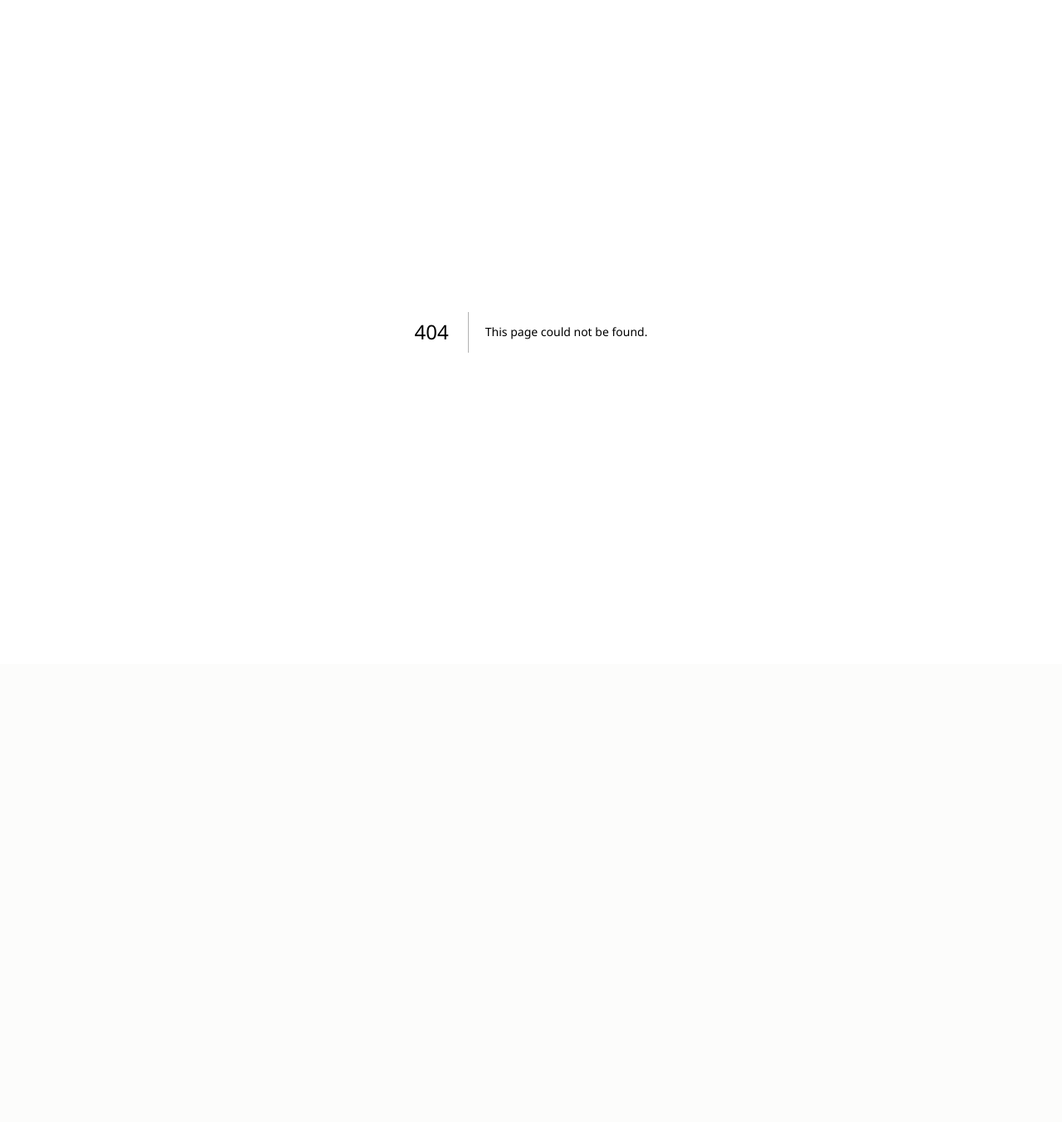
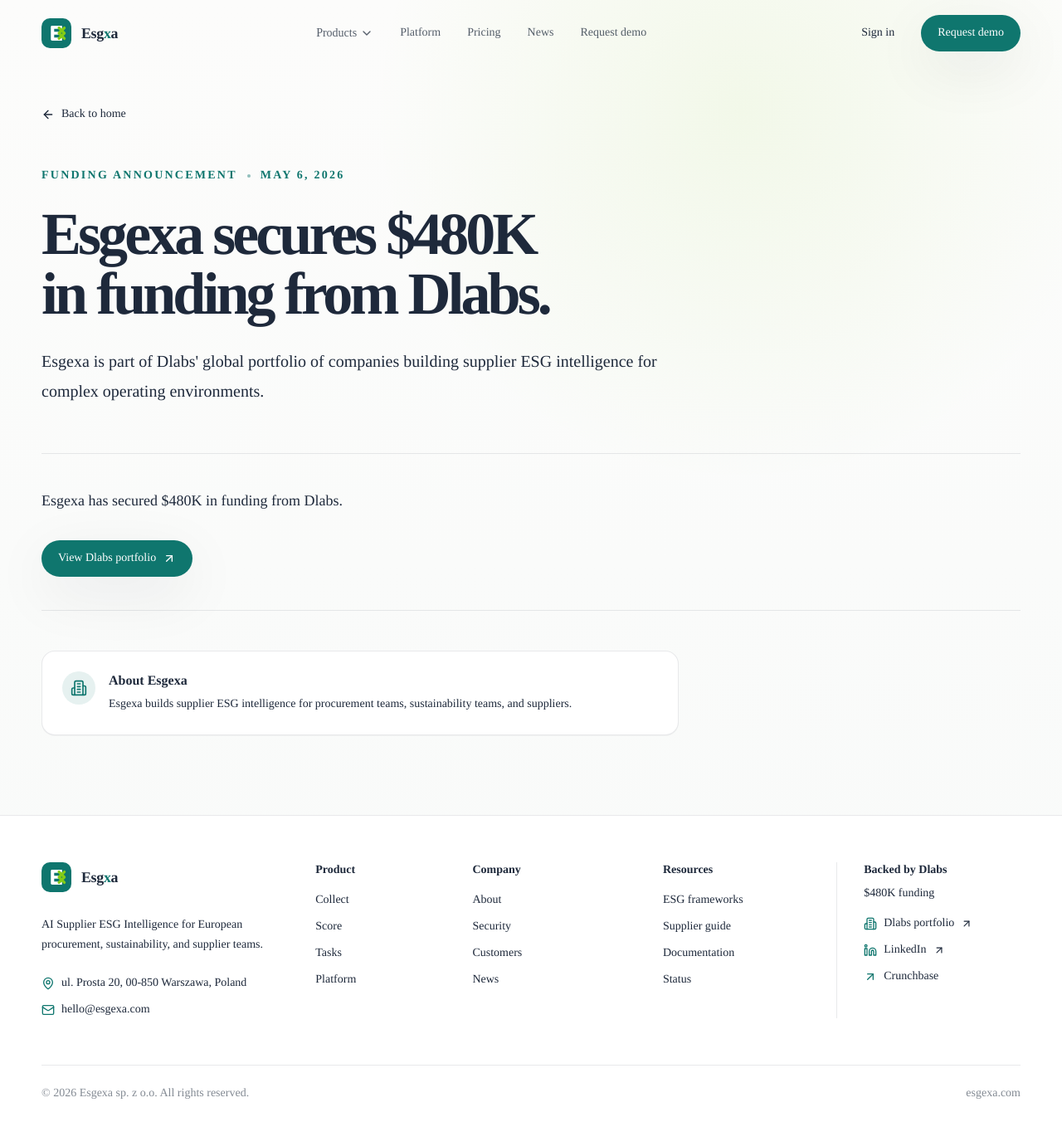
Before and after one commit to PrajaktaAdlytica/esgria-website, a Next.js app: page /news/funding-announcement in a window 1280 px wide. Before the commit this address had no page. Shown: the whole page at 83% size. Before the commit the page ends 800 px from the top, so only its background shows below. Built offline with nearby package versions, Linux system fonts and the light colour scheme.

Commit message:
Add Dlabs funding announcement

```diff
--- a/app/layout.tsx
+++ b/app/layout.tsx
@@ -49,10 +49,25 @@
 }: Readonly<{
   children: React.ReactNode;
 }>) {
+  const organizationJsonLd = {
+    "@context": "https://schema.org",
+    "@type": "Organization",
+    name: "Esgexa",
+    url: "https://esgexa.com",
+    sameAs: [
+      "https://www.linkedin.com/company/esgexa/",
+      "https://www.crunchbase.com/organization/esgexa",
+    ],
+  };
+
   return (
     <html lang="en">
       <body className={`${geistSans.variable} ${geistMono.variable} antialiased`}>
         {children}
+        <script
+          type="application/ld+json"
+          dangerouslySetInnerHTML={{ __html: JSON.stringify(organizationJsonLd) }}
+        />
       </body>
     </html>
   );
--- /dev/null
+++ b/app/news/funding-announcement/page.tsx
@@ -0,0 +1,70 @@
+import type { Metadata } from "next";
+import Link from "next/link";
+import { ArrowLeft, ArrowUpRight, Building2 } from "lucide-react";
+import { Footer } from "@/components/sections/footer";
+import { Navbar } from "@/components/sections/navbar";
+import { Button } from "@/components/ui/button";
+
+export const metadata: Metadata = {
+  title: "Esgexa secures $480K in funding from Dlabs",
+  description: "Esgexa has secured $480K in funding from Dlabs, announced May 6, 2026.",
+  alternates: { canonical: "/news/funding-announcement" },
+  openGraph: {
+    title: "Esgexa secures $480K in funding from Dlabs",
+    description: "Esgexa has secured $480K in funding from Dlabs, announced May 6, 2026.",
+    type: "article",
+    publishedTime: "2026-05-06T00:00:00.000Z",
+  },
+};
+
+export default function FundingAnnouncementPage() {
+  return (
+    <>
+      <Navbar />
+      <main className="pt-32">
+        <article className="section-shell pb-24">
+          <Link href="/" className="inline-flex items-center gap-2 text-sm font-medium text-slate/62 transition hover:text-primary">
+            <ArrowLeft className="h-4 w-4" /> Back to home
+          </Link>
+          <header className="mt-12 max-w-4xl">
+            <div className="flex flex-wrap items-center gap-x-3 gap-y-1 text-sm font-semibold uppercase tracking-[0.16em] text-primary">
+              <span>Funding announcement</span>
+              <span className="h-1 w-1 rounded-full bg-primary/45" aria-hidden="true" />
+              <time dateTime="2026-05-06">May 6, 2026</time>
+            </div>
+            <h1 className="mt-6 text-balance text-5xl font-semibold tracking-[-0.055em] text-slate lg:text-7xl">
+              Esgexa secures $480K in funding from Dlabs.
+            </h1>
+            <p className="mt-7 max-w-3xl text-xl leading-9 text-slate/68">
+              Esgexa is part of Dlabs&apos; global portfolio of companies building supplier ESG intelligence for complex operating environments.
+            </p>
+          </header>
+
+          <div className="mt-14 border-y border-slate/10 py-10">
+            <p className="max-w-3xl text-lg leading-8 text-slate/72">Esgexa has secured $480K in funding from Dlabs.</p>
+            <Button asChild className="mt-8">
+              <a href="https://d-labs-site.vercel.app/companies" target="_blank" rel="noreferrer noopener">
+                View Dlabs portfolio <ArrowUpRight className="h-4 w-4" />
+              </a>
+            </Button>
+          </div>
+
+          <aside className="mt-12 max-w-3xl rounded-2xl border border-slate/10 bg-white p-6 shadow-[0_1px_0_rgba(15,23,42,0.04)]">
+            <div className="flex items-start gap-4">
+              <span className="flex h-10 w-10 shrink-0 items-center justify-center rounded-full bg-primary/10 text-primary">
+                <Building2 className="h-5 w-5" />
+              </span>
+              <div>
+                <p className="font-semibold text-slate">About Esgexa</p>
+                <p className="mt-1 text-sm leading-6 text-slate/62">
+                  Esgexa builds supplier ESG intelligence for procurement teams, sustainability teams, and suppliers.
+                </p>
+              </div>
+            </div>
+          </aside>
+        </article>
+      </main>
+      <Footer />
+    </>
+  );
+}
--- a/components/sections/footer.tsx
+++ b/components/sections/footer.tsx
@@ -1,17 +1,17 @@
 import Link from "next/link";
-import { Mail, MapPin } from "lucide-react";
+import { ArrowUpRight, Building2, Linkedin, Mail, MapPin } from "lucide-react";
 import { Logo } from "@/components/brand/logo";
 
 const footerGroups: Array<{ title: string; links: string[] }> = [
   { title: "Product", links: ["Collect", "Score", "Tasks", "Platform"] },
-  { title: "Company", links: ["About", "Security", "Customers", "Careers"] },
+  { title: "Company", links: ["About", "Security", "Customers", "News"] },
   { title: "Resources", links: ["ESG frameworks", "Supplier guide", "Documentation", "Status"] },
 ];
 
 export function Footer() {
   return (
     <footer className="border-t border-slate/10 bg-white">
-      <div className="section-shell grid gap-12 py-14 lg:grid-cols-[1.4fr_1fr_1fr_1fr]">
+      <div className="section-shell grid gap-12 py-14 lg:grid-cols-[1.4fr_0.7fr_0.9fr_0.8fr_1.1fr]">
         <div>
           <Logo />
           <p className="mt-5 max-w-sm text-sm leading-6 text-slate/62">
@@ -33,7 +33,7 @@
               {links.map((link) => (
                 <Link
                   key={link}
-                  href={link === "Platform" ? "/products" : "#"}
+                  href={link === "Platform" ? "/products" : link === "News" ? "/news/funding-announcement" : "#"}
                   className="text-sm text-slate/62 transition hover:text-primary"
                 >
                   {link}
@@ -42,6 +42,36 @@
             </div>
           </div>
         ))}
+        <div className="border-l border-slate/10 pl-0 lg:pl-8">
+          <p className="text-sm font-semibold text-slate">Backed by Dlabs</p>
+          <p className="mt-2 text-sm text-slate/62">$480K funding</p>
+          <div className="mt-4 grid gap-3 text-sm">
+            <a
+              href="https://d-labs-site.vercel.app/companies"
+              target="_blank"
+              rel="noreferrer noopener"
+              className="inline-flex items-center gap-2 text-slate/62 transition hover:text-primary"
+            >
+              <Building2 className="h-4 w-4 text-primary" /> Dlabs portfolio <ArrowUpRight className="h-3.5 w-3.5" />
+            </a>
+            <a
+              href="https://www.linkedin.com/company/esgexa/"
+              target="_blank"
+              rel="noreferrer noopener"
+              className="inline-flex items-center gap-2 text-slate/62 transition hover:text-primary"
+            >
+              <Linkedin className="h-4 w-4 text-primary" /> LinkedIn <ArrowUpRight className="h-3.5 w-3.5" />
+            </a>
+            <a
+              href="https://www.crunchbase.com/organization/esgexa"
+              target="_blank"
+              rel="noreferrer noopener"
+              className="inline-flex items-center gap-2 text-slate/62 transition hover:text-primary"
+            >
+              <ArrowUpRight className="h-4 w-4 text-primary" /> Crunchbase
+            </a>
+          </div>
+        </div>
       </div>
       <div className="section-shell flex flex-col gap-3 border-t border-slate/10 py-6 text-sm text-slate/55 sm:flex-row sm:items-center sm:justify-between">
         <span>© 2026 Esgexa sp. z o.o. All rights reserved.</span>
--- a/components/sections/hero-visual.tsx
+++ b/components/sections/hero-visual.tsx
@@ -75,7 +75,7 @@
         </div>
       </motion.div>
       <motion.div
-        className="absolute right-7 top-7 w-[190px] rounded-2xl border border-slate/10 bg-white p-4 shadow-soft"
+        className="absolute right-7 top-7 w-[calc(100%-3.5rem)] rounded-2xl border border-slate/10 bg-white p-4 shadow-soft sm:w-[190px]"
         initial={{ opacity: 0, x: 18 }}
         animate={{ opacity: 1, x: 0 }}
         transition={{ delay: 0.9 }}
--- a/components/sections/home-page.tsx
+++ b/components/sections/home-page.tsx
@@ -193,6 +193,37 @@
         </div>
       </section>
 
+      <section className="pb-24">
+        <div className="section-shell">
+          <div className="relative overflow-hidden rounded-2xl border border-primary/15 bg-white px-6 py-8 shadow-[0_18px_45px_rgba(15,118,110,0.08)] sm:px-9 sm:py-10">
+            <div className="absolute right-0 top-0 h-32 w-32 rounded-bl-full bg-accent/15" />
+            <div className="relative grid gap-7 lg:grid-cols-[1fr_auto] lg:items-end">
+              <div className="max-w-3xl">
+                <div className="flex flex-wrap items-center gap-x-3 gap-y-1 text-sm font-semibold uppercase tracking-[0.14em] text-primary">
+                  <span>Funding announcement</span>
+                  <span className="h-1 w-1 rounded-full bg-primary/45" aria-hidden="true" />
+                  <time dateTime="2026-05-06">May 6, 2026</time>
+                </div>
+                <h2 className="mt-5 text-3xl font-semibold tracking-[-0.04em] text-slate sm:text-4xl">
+                  Esgexa secures $480K in funding from Dlabs.
+                </h2>
+                <p className="mt-4 max-w-2xl text-base leading-7 text-slate/64">
+                  Esgexa is part of Dlabs&apos; global portfolio of companies building supplier ESG intelligence for complex operating environments.
+                </p>
+              </div>
+              <Button asChild variant="outline" className="shrink-0">
+                <a href="https://d-labs-site.vercel.app/companies" target="_blank" rel="noreferrer noopener">
+                  View Dlabs portfolio <ArrowRight className="h-4 w-4" />
+                </a>
+              </Button>
+            </div>
+            <Link href="/news/funding-announcement" className="relative mt-7 inline-flex items-center gap-2 text-sm font-medium text-primary transition hover:text-slate">
+              Read the announcement <ArrowRight className="h-4 w-4" />
+            </Link>
+          </div>
+        </div>
+      </section>
+
       <section className="bg-white py-24">
         <div className="section-shell grid gap-12 lg:grid-cols-[0.8fr_1.2fr]">
           <div>
--- a/components/sections/navbar.tsx
+++ b/components/sections/navbar.tsx
@@ -81,6 +81,9 @@
           <Link href="/pricing" className="transition hover:text-primary">
             Pricing
           </Link>
+          <Link href="/news/funding-announcement" className="transition hover:text-primary">
+            News
+          </Link>
           <Link href="/request-demo" className="transition hover:text-primary">
             Request demo
           </Link>
@@ -104,7 +107,7 @@
       {open ? (
         <div className="border-t border-slate/10 bg-white lg:hidden">
           <div className="section-shell grid gap-2 py-4">
-            {[...products, { name: "Pricing", href: "/pricing" }, { name: "Request demo", href: "/request-demo" }, { name: "Sign in", href: "/sign-in" }].map((item) => (
+            {[...products, { name: "Pricing", href: "/pricing" }, { name: "News", href: "/news/funding-announcement" }, { name: "Request demo", href: "/request-demo" }, { name: "Sign in", href: "/sign-in" }].map((item) => (
               <Link
                 key={item.name}
                 href={item.href}
--- a/components/sections/platform-dashboard.tsx
+++ b/components/sections/platform-dashboard.tsx
@@ -23,7 +23,7 @@
         <div className="flex items-center justify-between border-b border-slate/10 px-5 py-4">
           <div>
             <p className="text-sm font-semibold text-slate">Supplier ESG Command Center</p>
-            <p className="text-xs text-slate/55">Warsaw procurement portfolio · Q3 2026</p>
+            <p className="text-xs text-slate/55">Warsaw procurement portfolio · May 2026</p>
           </div>
           <span className="rounded-full bg-primary/10 px-3 py-1 text-xs font-medium text-primary">
             1,248 suppliers
```
